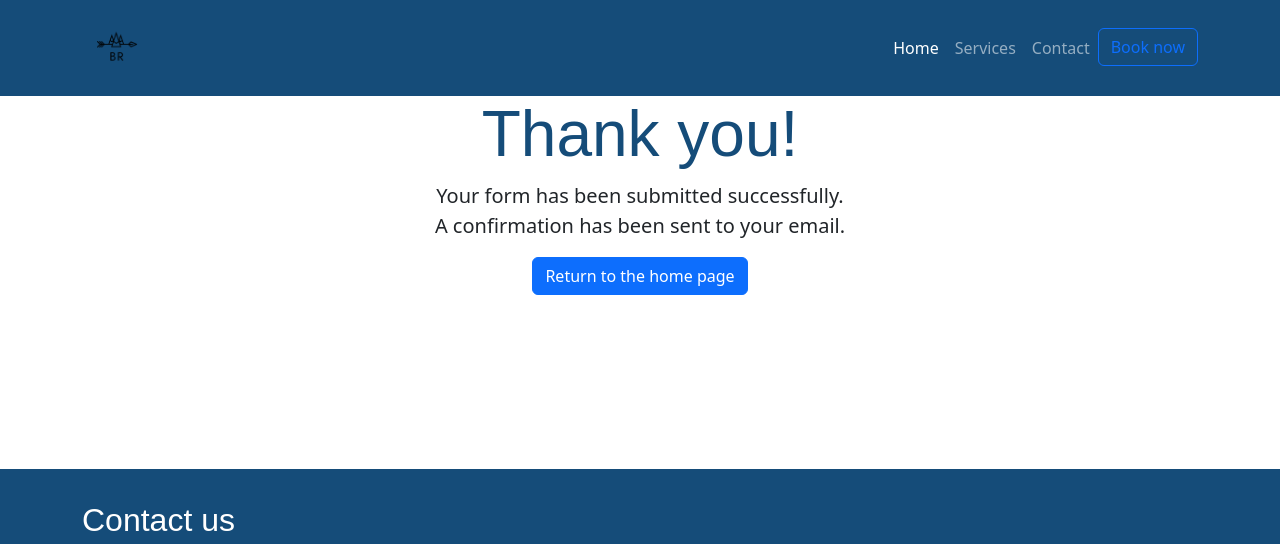
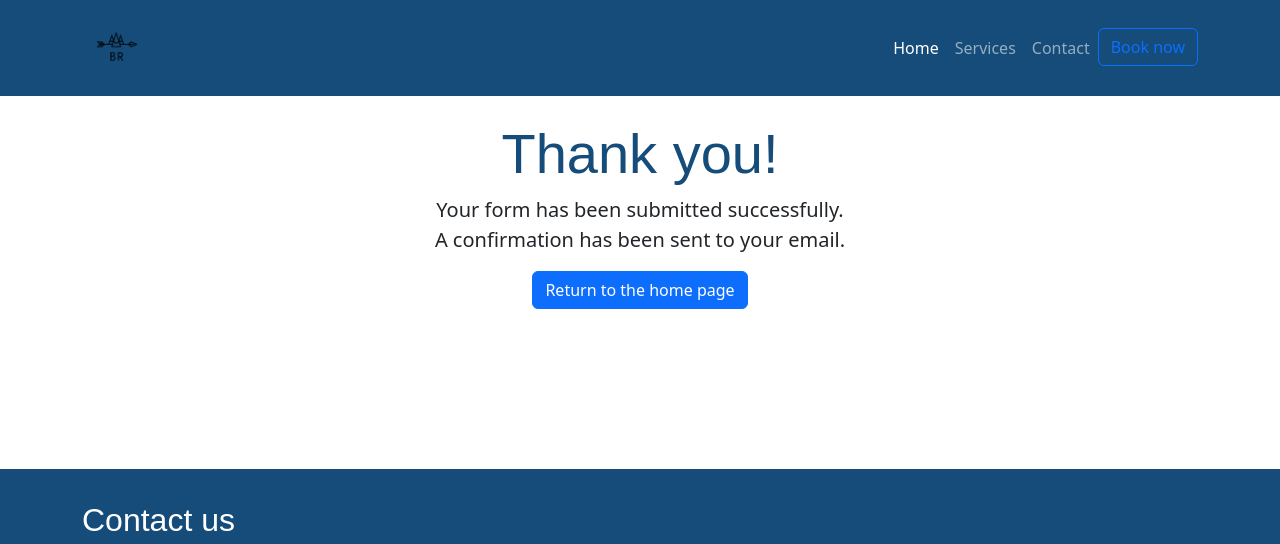
Before and after one commit to IevaNev/brighton-rock-climbing, a plain HTML site: page success.html in a window 1280 px wide. Shown: the top 544 px of the page. Drawn offline with nearby package versions, Linux system fonts and the light colour scheme.

Commit message:
Create success.html with success message after form is submitted successfully

```diff
--- a/success.html
+++ b/success.html
@@ -49,10 +49,10 @@
       <main id="success" class="container section text-center">
         <div class="row justify-content-center">
           <div class="col-12 col-md-8">
-            <h1 class="display-3">Thank you!</h1>
+            <h1 class="display-4 mt-4">Thank you!</h1>
             <p class="lead">Your form has been submitted successfully.<br>
             A confirmation has been sent to your email.</p>
-            <a class="btn btn-primary mb-5">Return to the home page</a>
+            <a class="btn btn-primary mb-5" href="index.html">Return to the home page</a>
           </div>
         </div>
       </main>
```
Also changed, not shown: booking.html (+1 -1 lines).
